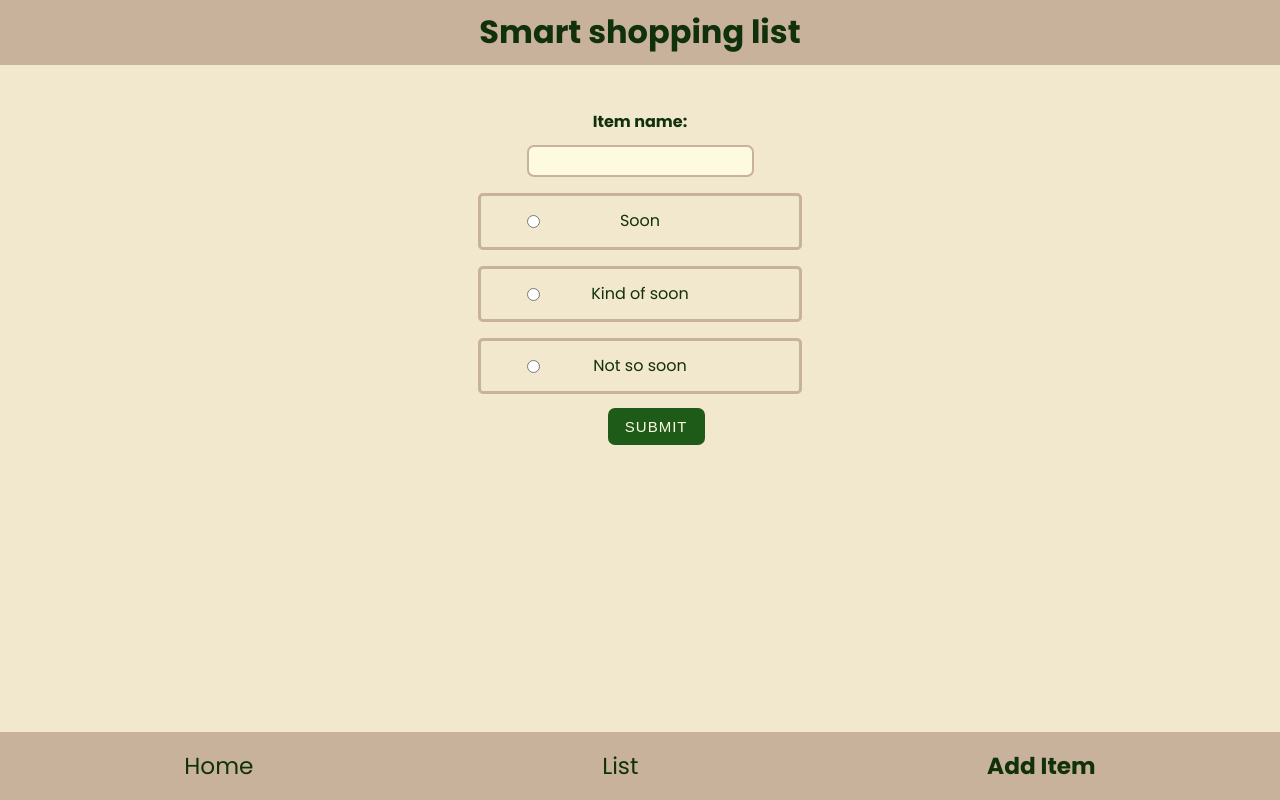
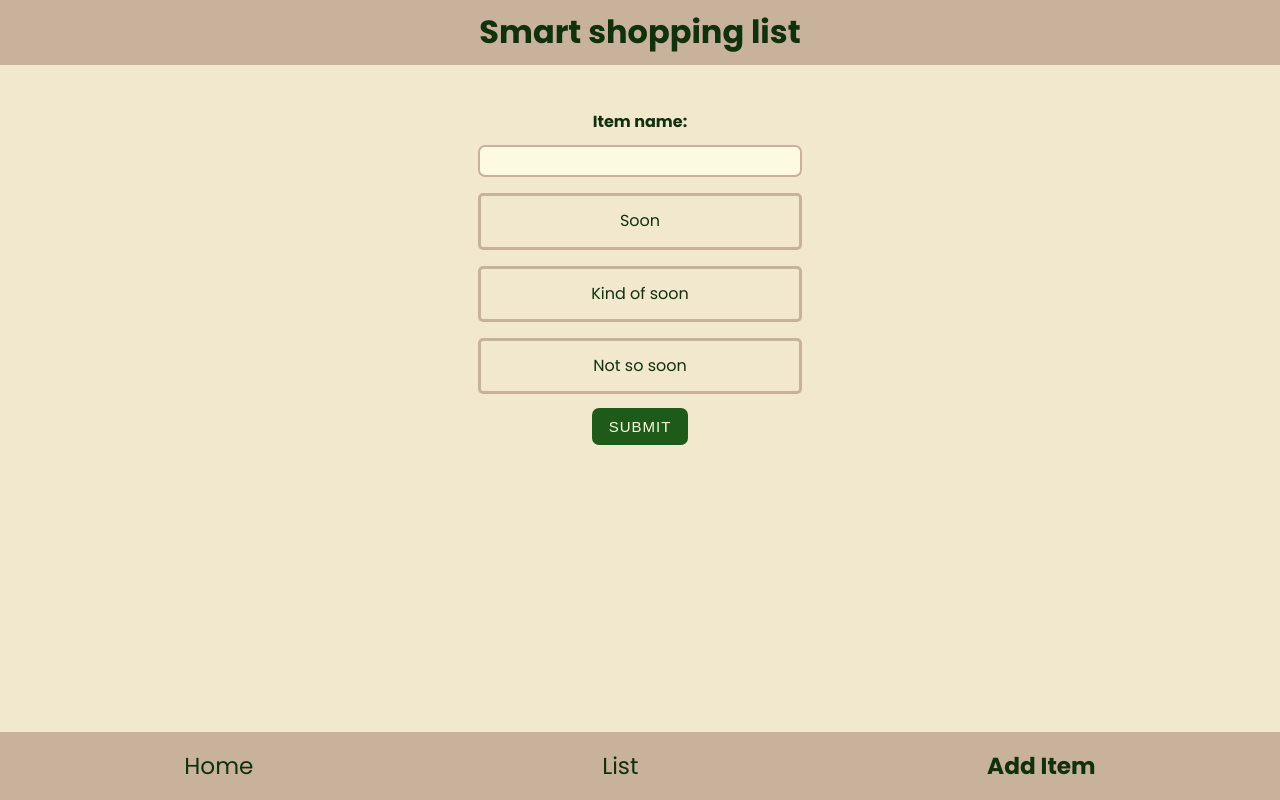
Before and after one commit to the-collab-lab/tcl-60-smart-shopping-list, a React (Vite) app: page /add-item in a window 1280 px wide. Built offline with nearby package versions, Linux system fonts and the light colour scheme; no server answers; the database is empty; sample sign-in values are in the browser's storage.

Commit message:
label-clickable-textbox-button

```diff
--- a/src/views/AddItem.css
+++ b/src/views/AddItem.css
@@ -13,6 +13,7 @@
 	top: 35px;
 	cursor: pointer;
 	left: -20%;
+	visibility: hidden;
 }
 .radio:hover {
 	background-color: #1e5b18;
@@ -24,11 +25,16 @@
 	border-radius: 5px;
 	padding: 14px;
 	width: 60%;
+	cursor: pointer;
 }
-.addbg {
-	background-color: yellow;
+.denote:hover {
+	background-color: #eef1d8;
 }
 .searchname {
+	border: 3px solid #c9b29b;
+	border-radius: 5px;
+	padding: 14px;
+	width: 60%;
 	margin-top: 12px;
 }
 .searchname:focus-visible {
@@ -39,19 +45,17 @@
 button {
 	margin-top: 14px;
 	justify-content: center;
-	position: relative;
-	left: 3%;
 	cursor: pointer;
 }
 .chooseform {
 	text-align: center;
 }
-.changebg {
-	background-color: pink;
-}
-.selected {
-	background-color: green;
-}
+
 .choose input[type='radio']:checked + label {
 	background-color: #eef1d8;
+	color: #1e5b18;
+	font-weight: 300;
+	outline: none !important;
+	border: 1px solid #eef1d8 !important;
+	box-shadow: 0 0 4px;
 }
--- a/src/views/AddItem.jsx
+++ b/src/views/AddItem.jsx
@@ -58,23 +58,6 @@ export function AddItem({ data, token }) {
 		});
 	}
 
-	const radioButtons = document.querySelectorAll('.denote');
-	const labels = document.querySelectorAll('denote');
-
-	radioButtons.forEach((radioButton) => {
-		radioButton.addEventListener('change', () => {
-			labels.forEach((label) => {
-				if (label.htmlFor === radioButton.id) {
-					if (radioButton.checked) {
-						label.classList.add('changebg'); // Add the class if the radio button is selected
-					} else {
-						label.classList.remove('changebg'); // Remove the class if the radio button is not selected
-					}
-				}
-			});
-		});
-	});
-
 	async function handleSubmit(event) {
 		event.preventDefault();
 		const validatedData = validateFormData(formData);
@@ -113,7 +96,7 @@ export function AddItem({ data, token }) {
 				<div className="choose">
 					<input
 						className="radio"
-						id="sevenDays datenday"
+						id="sevenDays"
 						name="daysUntilNextPurchase"
 						type="radio"
 						value="7"
@@ -125,7 +108,7 @@ export function AddItem({ data, token }) {
 					</label>
 					<input
 						className="radio"
-						id="forteenDays datenday"
+						id="forteenDays"
 						name="daysUntilNextPurchase"
 						type="radio"
 						value="14"
@@ -137,7 +120,7 @@ export function AddItem({ data, token }) {
 					</label>
 					<input
 						className="radio"
-						id="thirtyDays datenday"
+						id="thirtyDays"
 						name="daysUntilNextPurchase"
 						type="radio"
 						value="30"
```
Also changed, not shown: 1 other file (tests, documents, lock files or other folders).
